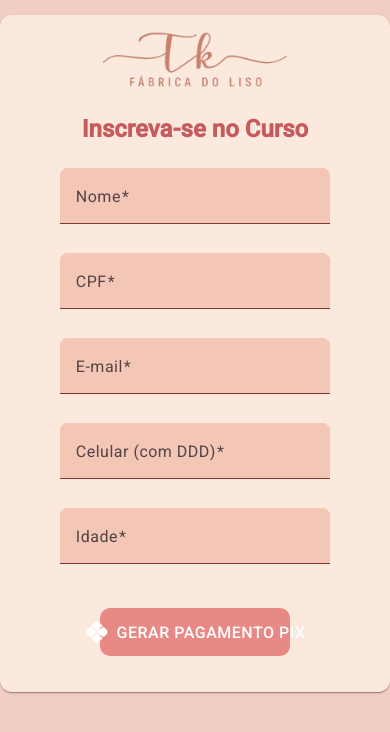
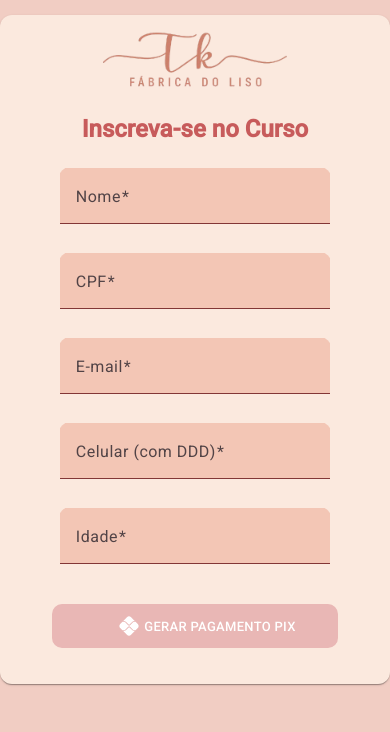
Before and after one commit to gknpp23/CourseCheckout, an Angular app in the folder frontend/: page / in a window 390 px wide. Shown: the top 732 px of the page. Built offline with nearby package versions, Linux system fonts and the light colour scheme.

Commit message:
style: melhorar estados visuais do botão
- Adicionado spinner de loading durante envios
- Implementados efeitos hover
- Melhorado feedback visual para estado desabilitado

```diff
--- a/frontend/src/app/components/registration-form/registration-form.component.html
+++ b/frontend/src/app/components/registration-form/registration-form.component.html
@@ -72,13 +72,19 @@
         <!-- Botão de Submit -->
         <button mat-raised-button
         class="pix-button"
-        [disabled]="registrationForm.invalid"
+        [disabled]="registrationForm.invalid || isSubmitting"
+        [class.loading]="isSubmitting"
         (click)="onSubmit()">
-  <div class="button-content">
-    <img src="assets/pix.svg" class="pix-icon" alt="PIX">
-    <span>GERAR PAGAMENTO PIX</span>
-  </div>
-</button>
+        <div class="button-content">
+          @if (isSubmitting) {
+            <mat-spinner diameter="20" strokeWidth="2"></mat-spinner>
+          } @else {
+            <img src="assets/pix.svg" class="pix-icon" alt="PIX">
+          }
+          <span>{{ isSubmitting ? 'PROCESSANDO...' : 'GERAR PAGAMENTO PIX' }}</span>
+        </div>
+        </button>
+
       </form>
     </mat-card-content>
   </mat-card>
--- a/frontend/src/app/components/registration-form/registration-form.component.scss
+++ b/frontend/src/app/components/registration-form/registration-form.component.scss
@@ -42,41 +42,104 @@ mat-card {
   }
 
   .pix-button {
-
-  width: 60%;
-  height: 48px;
+  // Cores e tipografia
   background: #e98985 !important;
   color: #FFFFFF !important;
   font: 500 16px 'Roboto', sans-serif;
   border: none;
   border-radius: 10px;
+  text-transform: uppercase;
+  letter-spacing: 0.5px;
+
+  // Layout e tamanho
+  width: 100%;
+  max-width: 400px;
+  min-width: 250px;
+  height: 48px;
+  margin: 20px auto 0;
+
+  // Efeitos e transições
+  transition: all 0.3s cubic-bezier(0.25, 0.8, 0.25, 1);
   cursor: pointer;
-  transition: background 0.2s ease;
-  margin-top: 20px;
 
-  /* Layout (otimizado) */
+  // Container interno
   display: flex !important;
   justify-content: center;
   align-items: center;
   padding: 0 !important;
-  text-transform: uppercase;
-  letter-spacing: 0.5px;
 
-  /* Container interno (versão simplificada) */
+  // Efeito hover
+  &:not(:disabled):hover {
+    background: #d87c78 !important;
+    box-shadow: 0 2px 8px rgba(233, 137, 133, 0.4);
+  }
+
+  // Estado desabilitado
+  &:disabled {
+    cursor: not-allowed;
+    &.loading {
+      background: #e98985 !important; // Mantém cor original durante loading
+      opacity: 0.9;
+    }
+    &:not(.loading) {
+      background: #e9b7b5 !important; // Cor desabilitado apenas quando não loading
+    }
+  }
+
+  // Container do conteúdo
   .button-content {
     display: flex;
     align-items: center;
+    justify-content: center;
     gap: 8px;
-    padding: 0 16px;
-    height: 100%;
-    min-width: max-content;
+    width: 100%;
+    padding: 0 20px;
   }
 
-  /* Ícone (estilos consolidados) */
+  // Ícone PIX
   .pix-icon {
-    display: block;
-    width: 24px;
-    height: 24px;
-    margin: 0;
+    width: 22px;
+    height: 22px;
+  }
+
+  // Spinner de loading
+  mat-spinner {
+    display: inline-flex;
+    margin-right: 8px;
+    ::ng-deep circle {
+      stroke: currentColor;
+    }
   }
 }
+
+/* Responsividade para mobile */
+@media (max-width: 600px) {
+  .pix-button {
+    height: 44px;
+    font-size: 14px;
+    margin-top: 16px;
+
+    .button-content {
+      padding: 0 12px;
+      gap: 6px;
+    }
+
+    mat-spinner {
+      margin-right: 6px;
+    }
+  }
+}
+
+/* Ajustes para telas muito pequenas */
+@media (max-width: 400px) {
+  .pix-button {
+    min-width: unset;
+    width: 90%;
+    font-size: 13px;
+    letter-spacing: 0.3px;
+
+    .button-content {
+      gap: 4px;
+    }
+  }
+}
```
